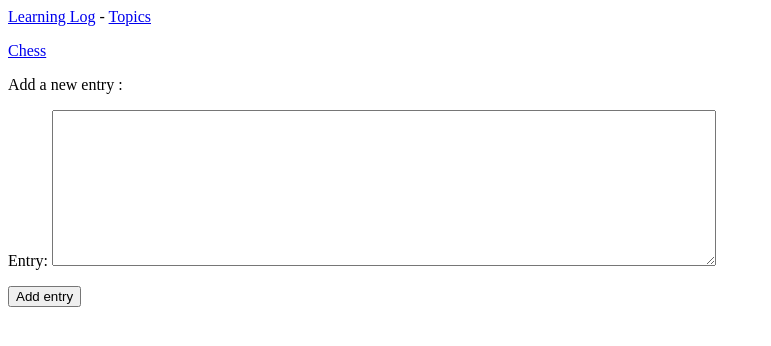
After one commit to Elladan81/learninglog, a Django app: page /new_entry/1/ in a window 1280 px wide. The commit adds this page. Shown: the top 346 px of the page, without its empty margins (0-771 px from the left). Run offline with Django 3.2, Linux system fonts and the light colour scheme; data comes from the database, SQL or seed files in the repository; both versions use the stored data as it was after the commit.

Commit message:
create a "add new entry forms and template"

```diff
--- a/learning_logs/forms.py
+++ b/learning_logs/forms.py
@@ -1,5 +1,5 @@
 from django import forms
-from .models import Topic
+from .models import Topic, Entry
 
 
 class TopicForm(forms.ModelForm):
@@ -7,3 +7,11 @@ class TopicForm(forms.ModelForm):
         model = Topic
         fields = ['text']
         labels = {'text': ''}
+
+
+class EntryForm(forms.ModelForm):
+    class Meta:
+        model = Entry
+        fields = ['text']
+        labels = {'text': 'Entry'}
+        widgets = {'text': forms.Textarea(attrs={'cols':80})}
--- a/learning_logs/models.py
+++ b/learning_logs/models.py
@@ -12,7 +12,7 @@ class Topic(models.Model):
 
 
 class Entry(models.Model):
-    """someting specific learn about a topic"""
+    """something specific learn about a topic"""
     topic = models.ForeignKey(Topic, on_delete=models.CASCADE)
     text = models.TextField()
     date_added = models.DateTimeField(auto_now_add=True)
--- /dev/null
+++ b/learning_logs/templates/learning_logs/new_entry.html
@@ -0,0 +1,14 @@
+{% extends "learning_logs/base.html" %}
+
+{% block content %}
+
+    <p><a href="{% url 'learning_logs:topic' topic.id %}">{{ topic}}</a></p>
+
+    <p>Add a new entry :</p>
+    <form action="{% url 'learning_logs:new_entry' topic.id %}" method="post">
+        {% csrf_token %}
+        {{ form.as_p}}
+        <button name="submit">Add entry</button>
+    </form>
+
+{% endblock content %}
--- a/learning_logs/templates/learning_logs/topic.html
+++ b/learning_logs/templates/learning_logs/topic.html
@@ -5,6 +5,9 @@
     <p>Topic : {{ topic }}</p>
 
     <p>Entries :</p>
+    <p>
+        <a href="{% url 'learning_logs:new_entry' topic.id %}">Add new entry</a>
+    </p>
     <ul>
         {% for entry in entries %}
             <li>
--- a/learning_logs/urls.py
+++ b/learning_logs/urls.py
@@ -13,4 +13,6 @@ urlpatterns = [
     path('topics/<int:topic_id>/', views.topic, name='topic'),
     # page for adding a new topic
     path('new_topic/', views.new_topic, name='new_topic'),
+    # page for adding a new entry
+    path('new_entry/<int:topic_id>/', views.new_entry, name='new_entry'),
 ]
--- a/learning_logs/views.py
+++ b/learning_logs/views.py
@@ -1,6 +1,6 @@
 from django.shortcuts import render, redirect
 
-from .forms import TopicForm
+from .forms import TopicForm, EntryForm
 from learning_logs.models import Topic
 
 
@@ -19,7 +19,7 @@ def topics(request):
 def topic(request, topic_id):
     """show a single topic and all his entries"""
     topic = Topic.objects.get(id=topic_id)
-    entries = topic.entry_set.order_by('date_added')
+    entries = topic.entry_set.order_by('-date_added')
     context = {'topic': topic, 'entries': entries}
     return render(request, 'learning_logs/topic.html', context)
 
@@ -39,3 +39,24 @@ def new_topic(request):
     # display a blank or invalid form
     context = {'form': form}
     return render(request, 'learning_logs/new_topic.html', context)
+
+
+def new_entry(request, topic_id):
+    """add a new entry for a particular topic"""
+    topic = Topic.objects.get(id=topic_id)
+
+    if request.method != 'POST':
+        # No data submitted; create a blank form
+        form = EntryForm()
+    else:
+        # POST data submitted; process data
+        form = EntryForm(data=request.POST)
+        if form.is_valid():
+            new_entry = form.save(commit=False)
+            new_entry.topic = topic
+            new_entry.save()
+            return redirect('learning_logs:topic', topic_id=topic_id)
+
+    # display a blank or invalid form.
+    context = {'topic': topic, 'form': form}
+    return render(request, 'learning_logs/new_entry.html', context)
```
Also changed, not shown: db.sqlite3.
